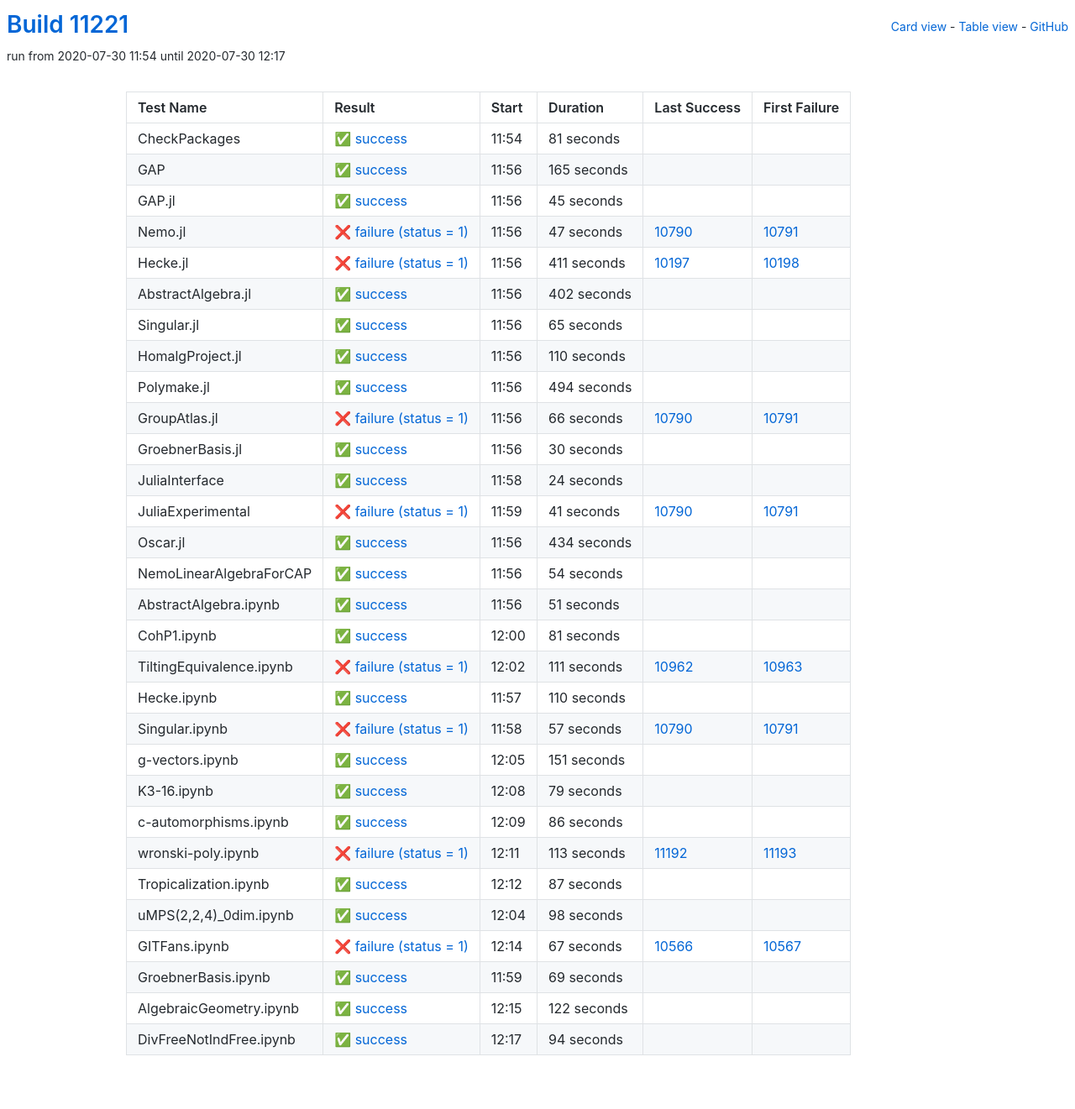
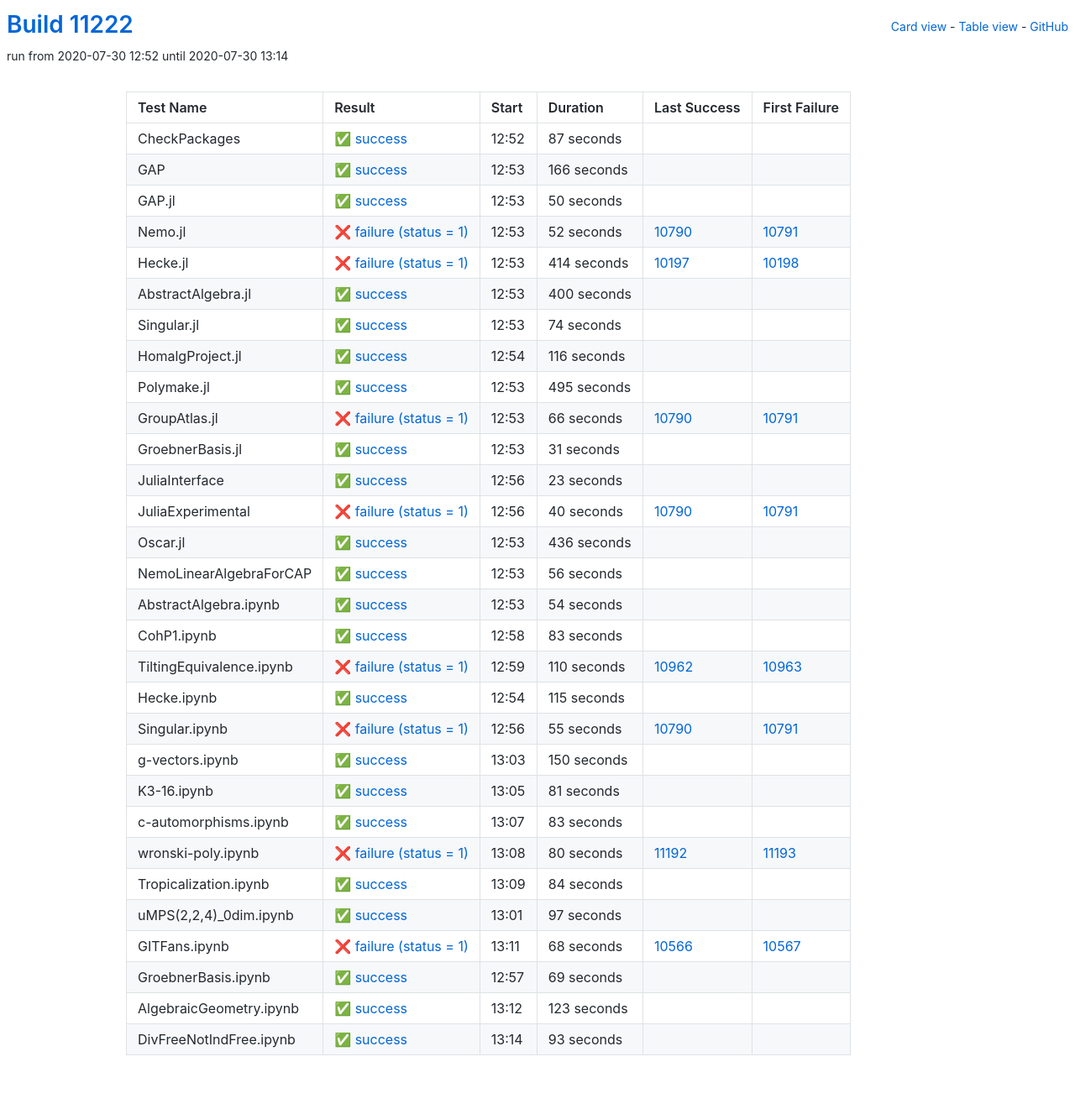
Before and after one commit to oscar-system/oscar-ci-status, a Jekyll site: the page built from table.html, in a window 1280 px wide. Shown: the whole page at 84% size. Built offline with Jekyll 4.4.1, drawn with Linux system fonts in a browser that asks for light colours.

Commit message:
Build #11222

```diff
--- a/_data/ci.yml
+++ b/_data/ci.yml
@@ -1,6 +1,6 @@
 ---
-build: 11221
-build_url: https://oscarci.mathematik.uni-kl.de/job/oscar/11221/
+build: 11222
+build_url: https://oscarci.mathematik.uni-kl.de/job/oscar/11222/
 job: oscar
 organization: oscar-system
 repo: oscar-ci-status
@@ -8,116 +8,116 @@
 tests:
 - name: CheckPackages
   id: checkpackages
-  log: https://oscarci.mathematik.uni-kl.de/job/oscar/11221/artifact/logs/build-11221/CheckPackages.log
-  start: 2020-07-30 11:54
+  log: https://oscarci.mathematik.uni-kl.de/job/oscar/11222/artifact/logs/build-11222/CheckPackages.log
+  start: 2020-07-30 12:52
   success: true
   exitcode: 0
   status: success
-  duration: 81
+  duration: 87
   last_success: false
   last_success_url:
   first_failure: false
   first_failure_url:
 - name: GAP
   id: gap
-  log: https://oscarci.mathematik.uni-kl.de/job/oscar/11221/artifact/logs/build-11221/GAP.log
-  start: 2020-07-30 11:56
+  log: https://oscarci.mathematik.uni-kl.de/job/oscar/11222/artifact/logs/build-11222/GAP.log
+  start: 2020-07-30 12:53
   success: true
   exitcode: 0
   status: success
-  duration: 165
+  duration: 166
   last_success: false
   last_success_url:
   first_failure: false
   first_failure_url:
 - name: GAP.jl
   id: gap-jl
-  log: https://oscarci.mathematik.uni-kl.de/job/oscar/11221/artifact/logs/build-11221/GAP.jl.log
-  start: 2020-07-30 11:56
+  log: https://oscarci.mathematik.uni-kl.de/job/oscar/11222/artifact/logs/build-11222/GAP.jl.log
+  start: 2020-07-30 12:53
   success: true
   exitcode: 0
   status: success
-  duration: 45
+  duration: 50
   last_success: false
   last_success_url:
   first_failure: false
   first_failure_url:
 - name: Nemo.jl
   id: nemo-jl
-  log: https://oscarci.mathematik.uni-kl.de/job/oscar/11221/artifact/logs/build-11221/Nemo.jl.log
-  start: 2020-07-30 11:56
+  log: https://oscarci.mathematik.uni-kl.de/job/oscar/11222/artifact/logs/build-11222/Nemo.jl.log
+  start: 2020-07-30 12:53
   success: false
   exitcode: 1
   status: failure
-  duration: 47
+  duration: 52
   last_success: 10790
   last_success_url: https://oscarci.mathematik.uni-kl.de/job/oscar/10790/
   first_failure: 10791
   first_failure_url: https://oscarci.mathematik.uni-kl.de/job/oscar/10791/
 - name: Hecke.jl
   id: hecke-jl
-  log: https://oscarci.mathematik.uni-kl.de/job/oscar/11221/artifact/logs/build-11221/Hecke.jl.log
-  start: 2020-07-30 11:56
+  log: https://oscarci.mathematik.uni-kl.de/job/oscar/11222/artifact/logs/build-11222/Hecke.jl.log
+  start: 2020-07-30 12:53
   success: false
   exitcode: 1
   status: failure
-  duration: 411
+  duration: 414
   last_success: 10197
   last_success_url: https://oscarci.mathematik.uni-kl.de/job/oscar/10197/
   first_failure: 10198
   first_failure_url: https://oscarci.mathematik.uni-kl.de/job/oscar/10198/
 - name: AbstractAlgebra.jl
   id: abstractalgebra-jl
-  log: https://oscarci.mathematik.uni-kl.de/job/oscar/11221/artifact/logs/build-11221/AbstractAlgebra.jl.log
-  start: 2020-07-30 11:56
+  log: https://oscarci.mathematik.uni-kl.de/job/oscar/11222/artifact/logs/build-11222/AbstractAlgebra.jl.log
+  start: 2020-07-30 12:53
   success: true
   exitcode: 0
   status: success
-  duration: 402
+  duration: 400
   last_success: false
   last_success_url:
   first_failure: false
   first_failure_url:
 - name: Singular.jl
   id: singular-jl
-  log: https://oscarci.mathematik.uni-kl.de/job/oscar/11221/artifact/logs/build-11221/Singular.jl.log
-  start: 2020-07-30 11:56
+  log: https://oscarci.mathematik.uni-kl.de/job/oscar/11222/artifact/logs/build-11222/Singular.jl.log
+  start: 2020-07-30 12:53
   success: true
   exitcode: 0
   status: success
-  duration: 65
+  duration: 74
   last_success: false
   last_success_url:
   first_failure: false
   first_failure_url:
 - name: HomalgProject.jl
   id: homalgproject-jl
-  log: https://oscarci.mathematik.uni-kl.de/job/oscar/11221/artifact/logs/build-11221/HomalgProject.jl.log
-  start: 2020-07-30 11:56
+  log: https://oscarci.mathematik.uni-kl.de/job/oscar/11222/artifact/logs/build-11222/HomalgProject.jl.log
+  start: 2020-07-30 12:54
   success: true
   exitcode: 0
   status: success
-  duration: 110
+  duration: 116
   last_success: false
   last_success_url:
   first_failure: false
   first_failure_url:
 - name: Polymake.jl
   id: polymake-jl
-  log: https://oscarci.mathematik.uni-kl.de/job/oscar/11221/artifact/logs/build-11221/Polymake.jl.log
-  start: 2020-07-30 11:56
+  log: https://oscarci.mathematik.uni-kl.de/job/oscar/11222/artifact/logs/build-11222/Polymake.jl.log
+  start: 2020-07-30 12:53
   success: true
   exitcode: 0
   status: success
-  duration: 494
+  duration: 495
   last_success: false
   last_success_url:
   first_failure: false
   first_failure_url:
 - name: GroupAtlas.jl
   id: groupatlas-jl
-  log: https://oscarci.mathematik.uni-kl.de/job/oscar/11221/artifact/logs/build-11221/GroupAtlas.jl.log
-  start: 2020-07-30 11:56
+  log: https://oscarci.mathematik.uni-kl.de/job/oscar/11222/artifact/logs/build-11222/GroupAtlas.jl.log
+  start: 2020-07-30 12:53
   success: false
   exitcode: 1
   status: failure
@@ -128,56 +128,68 @@
   first_failure_url: https://oscarci.mathematik.uni-kl.de/job/oscar/10791/
 - name: GroebnerBasis.jl
   id: groebnerbasis-jl
-  log: https://oscarci.mathematik.uni-kl.de/job/oscar/11221/artifact/logs/build-11221/GroebnerBasis.jl.log
-  start: 2020-07-30 11:56
+  log: https://oscarci.mathematik.uni-kl.de/job/oscar/11222/artifact/logs/build-11222/GroebnerBasis.jl.log
+  start: 2020-07-30 12:53
   success: true
   exitcode: 0
   status: success
-  duration: 30
+  duration: 31
   last_success: false
   last_success_url:
   first_failure: false
   first_failure_url:
 - name: JuliaInterface
   id: juliainterface
-  log: https://oscarci.mathematik.uni-kl.de/job/oscar/11221/artifact/logs/build-11221/JuliaInterface.log
-  start: 2020-07-30 11:58
+  log: https://oscarci.mathematik.uni-kl.de/job/oscar/11222/artifact/logs/build-11222/JuliaInterface.log
+  start: 2020-07-30 12:56
   success: true
   exitcode: 0
   status: success
-  duration: 24
+  duration: 23
   last_success: false
   last_success_url:
   first_failure: false
   first_failure_url:
 - name: JuliaExperimental
   id: juliaexperimental
-  log: https://oscarci.mathematik.uni-kl.de/job/oscar/11221/artifact/logs/build-11221/JuliaExperimental.log
-  start: 2020-07-30 11:59
+  log: https://oscarci.mathematik.uni-kl.de/job/oscar/11222/artifact/logs/build-11222/JuliaExperimental.log
+  start: 2020-07-30 12:56
   success: false
   exitcode: 1
   status: failure
-  duration: 41
+  duration: 40
   last_success: 10790
   last_success_url: https://oscarci.mathematik.uni-kl.de/job/oscar/10790/
   first_failure: 10791
   first_failure_url: https://oscarci.mathematik.uni-kl.de/job/oscar/10791/
 - name: Oscar.jl
   id: oscar-jl
-  log: https://oscarci.mathematik.uni-kl.de/job/oscar/11221/artifact/logs/build-11221/Oscar.jl.log
-  start: 2020-07-30 11:56
+  log: https://oscarci.mathematik.uni-kl.de/job/oscar/11222/artifact/logs/build-11222/Oscar.jl.log
+  start: 2020-07-30 12:53
   success: true
   exitcode: 0
   status: success
-  duration: 434
+  duration: 436
   last_success: false
   last_success_url:
   first_failure: false
   first_failure_url:
 - name: NemoLinearAlgebraForCAP
   id: nemolinearalgebraforcap
-  log: https://oscarci.mathematik.uni-kl.de/job/oscar/11221/artifact/logs/build-11221/NemoLinearAlgebraForCAP.log
-  start: 2020-07-30 11:56
+  log: https://oscarci.mathematik.uni-kl.de/job/oscar/11222/artifact/logs/build-11222/NemoLinearAlgebraForCAP.log
+  start: 2020-07-30 12:53
+  success: true
+  exitcode: 0
+  status: success
+  duration: 56
+  last_success: false
+  last_success_url:
+  first_failure: false
+  first_failure_url:
+- name: AbstractAlgebra.ipynb
+  id: abstractalgebra-ipynb
+  log: https://oscarci.mathematik.uni-kl.de/job/oscar/11222/artifact/logs/build-11222/AbstractAlgebra.ipynb.log
+  start: 2020-07-30 12:53
   success: true
   exitcode: 0
   status: success
@@ -186,22 +198,70 @@
   last_success_url:
   first_failure: false
   first_failure_url:
-- name: AbstractAlgebra.ipynb
-  id: abstractalgebra-ipynb
-  log: https://oscarci.mathematik.uni-kl.de/job/oscar/11221/artifact/logs/build-11221/AbstractAlgebra.ipynb.log
-  start: 2020-07-30 11:56
+- name: CohP1.ipynb
+  id: cohp1-ipynb
+  log: https://oscarci.mathematik.uni-kl.de/job/oscar/11222/artifact/logs/build-11222/CohP1.ipynb.log
+  start: 2020-07-30 12:58
   success: true
   exitcode: 0
   status: success
-  duration: 51
+  duration: 83
   last_success: false
   last_success_url:
   first_failure: false
   first_failure_url:
-- name: CohP1.ipynb
-  id: cohp1-ipynb
-  log: https://oscarci.mathematik.uni-kl.de/job/oscar/11221/artifact/logs/build-11221/CohP1.ipynb.log
-  start: 2020-07-30 12:00
+- name: TiltingEquivalence.ipynb
+  id: tiltingequivalence-ipynb
+  log: https://oscarci.mathematik.uni-kl.de/job/oscar/11222/artifact/logs/build-11222/TiltingEquivalence.ipynb.log
+  start: 2020-07-30 12:59
+  success: false
+  exitcode: 1
+  status: failure
+  duration: 110
+  last_success: 10962
+  last_success_url: https://oscarci.mathematik.uni-kl.de/job/oscar/10962/
+  first_failure: 10963
+  first_failure_url: https://oscarci.mathematik.uni-kl.de/job/oscar/10963/
+- name: Hecke.ipynb
+  id: hecke-ipynb
+  log: https://oscarci.mathematik.uni-kl.de/job/oscar/11222/artifact/logs/build-11222/Hecke.ipynb.log
+  start: 2020-07-30 12:54
+  success: true
+  exitcode: 0
+  status: success
+  duration: 115
+  last_success: false
+  last_success_url:
+  first_failure: false
+  first_failure_url:
+- name: Singular.ipynb
+  id: singular-ipynb
+  log: https://oscarci.mathematik.uni-kl.de/job/oscar/11222/artifact/logs/build-11222/Singular.ipynb.log
+  start: 2020-07-30 12:56
+  success: false
+  exitcode: 1
+  status: failure
+  duration: 55
+  last_success: 10790
+  last_success_url: https://oscarci.mathematik.uni-kl.de/job/oscar/10790/
+  first_failure: 10791
+  first_failure_url: https://oscarci.mathematik.uni-kl.de/job/oscar/10791/
+- name: g-vectors.ipynb
+  id: g-vectors-ipynb
+  log: https://oscarci.mathematik.uni-kl.de/job/oscar/11222/artifact/logs/build-11222/g-vectors.ipynb.log
+  start: 2020-07-30 13:03
+  success: true
+  exitcode: 0
+  status: success
+  duration: 150
+  last_success: false
+  last_success_url:
+  first_failure: false
+  first_failure_url:
+- name: K3-16.ipynb
+  id: k3-16-ipynb
+  log: https://oscarci.mathematik.uni-kl.de/job/oscar/11222/artifact/logs/build-11222/K3-16.ipynb.log
+  start: 2020-07-30 13:05
   success: true
   exitcode: 0
   status: success
@@ -210,130 +270,70 @@
   last_success_url:
   first_failure: false
   first_failure_url:
-- name: TiltingEquivalence.ipynb
-  id: tiltingequivalence-ipynb
-  log: https://oscarci.mathematik.uni-kl.de/job/oscar/11221/artifact/logs/build-11221/TiltingEquivalence.ipynb.log
-  start: 2020-07-30 12:02
-  success: false
-  exitcode: 1
-  status: failure
-  duration: 111
-  last_success: 10962
-  last_success_url: https://oscarci.mathematik.uni-kl.de/job/oscar/10962/
-  first_failure: 10963
-  first_failure_url: https://oscarci.mathematik.uni-kl.de/job/oscar/10963/
-- name: Hecke.ipynb
-  id: hecke-ipynb
-  log: https://oscarci.mathematik.uni-kl.de/job/oscar/11221/artifact/logs/build-11221/Hecke.ipynb.log
-  start: 2020-07-30 11:57
+- name: c-automorphisms.ipynb
+  id: c-automorphisms-ipynb
+  log: https://oscarci.mathematik.uni-kl.de/job/oscar/11222/artifact/logs/build-11222/c-automorphisms.ipynb.log
+  start: 2020-07-30 13:07
   success: true
   exitcode: 0
   status: success
-  duration: 110
-  last_success: false
-  last_success_url:
-  first_failure: false
-  first_failure_url:
-- name: Singular.ipynb
-  id: singular-ipynb
-  log: https://oscarci.mathematik.uni-kl.de/job/oscar/11221/artifact/logs/build-11221/Singular.ipynb.log
-  start: 2020-07-30 11:58
-  success: false
-  exitcode: 1
-  status: failure
-  duration: 57
-  last_success: 10790
-  last_success_url: https://oscarci.mathematik.uni-kl.de/job/oscar/10790/
-  first_failure: 10791
-  first_failure_url: https://oscarci.mathematik.uni-kl.de/job/oscar/10791/
-- name: g-vectors.ipynb
-  id: g-vectors-ipynb
-  log: https://oscarci.mathematik.uni-kl.de/job/oscar/11221/artifact/logs/build-11221/g-vectors.ipynb.log
-  start: 2020-07-30 12:05
-  success: true
-  exitcode: 0
-  status: success
-  duration: 151
-  last_success: false
-  last_success_url:
-  first_failure: false
-  first_failure_url:
-- name: K3-16.ipynb
-  id: k3-16-ipynb
-  log: https://oscarci.mathematik.uni-kl.de/job/oscar/11221/artifact/logs/build-11221/K3-16.ipynb.log
-  start: 2020-07-30 12:08
-  success: true
-  exitcode: 0
-  status: success
-  duration: 79
-  last_success: false
-  last_success_url:
-  first_failure: false
-  first_failure_url:
-- name: c-automorphisms.ipynb
-  id: c-automorphisms-ipynb
-  log: https://oscarci.mathematik.uni-kl.de/job/oscar/11221/artifact/logs/build-11221/c-automorphisms.ipynb.log
-  start: 2020-07-30 12:09
-  success: true
-  exitcode: 0
-  status: success
-  duration: 86
+  duration: 83
   last_success: false
   last_success_url:
   first_failure: false
   first_failure_url:
 - name: wronski-poly.ipynb
   id: wronski-poly-ipynb
-  log: https://oscarci.mathematik.uni-kl.de/job/oscar/11221/artifact/logs/build-11221/wronski-poly.ipynb.log
-  start: 2020-07-30 12:11
+  log: https://oscarci.mathematik.uni-kl.de/job/oscar/11222/artifact/logs/build-11222/wronski-poly.ipynb.log
+  start: 2020-07-30 13:08
   success: false
   exitcode: 1
   status: failure
-  duration: 113
+  duration: 80
   last_success: 11192
   last_success_url: https://oscarci.mathematik.uni-kl.de/job/oscar/11192/
   first_failure: 11193
   first_failure_url: https://oscarci.mathematik.uni-kl.de/job/oscar/11193/
 - name: Tropicalization.ipynb
   id: tropicalization-ipynb
-  log: https://oscarci.mathematik.uni-kl.de/job/oscar/11221/artifact/logs/build-11221/Tropicalization.ipynb.log
-  start: 2020-07-30 12:12
+  log: https://oscarci.mathematik.uni-kl.de/job/oscar/11222/artifact/logs/build-11222/Tropicalization.ipynb.log
+  start: 2020-07-30 13:09
   success: true
   exitcode: 0
   status: success
-  duration: 87
+  duration: 84
   last_success: false
   last_success_url:
   first_failure: false
   first_failure_url:
 - name: uMPS(2,2,4)_0dim.ipynb
   id: umps-2-2-4-0dim-ipynb
-  log: https://oscarci.mathematik.uni-kl.de/job/oscar/11221/artifact/logs/build-11221/uMPS-2-2-4-_0dim.ipynb.log
-  start: 2020-07-30 12:04
+  log: https://oscarci.mathematik.uni-kl.de/job/oscar/11222/artifact/logs/build-11222/uMPS-2-2-4-_0dim.ipynb.log
+  start: 2020-07-30 13:01
   success: true
   exitcode: 0
   status: success
-  duration: 98
+  duration: 97
   last_success: false
   last_success_url:
   first_failure: false
   first_failure_url:
 - name: GITFans.ipynb
   id: gitfans-ipynb
-  log: https://oscarci.mathematik.uni-kl.de/job/oscar/11221/artifact/logs/build-11221/GITFans.ipynb.log
-  start: 2020-07-30 12:14
+  log: https://oscarci.mathematik.uni-kl.de/job/oscar/11222/artifact/logs/build-11222/GITFans.ipynb.log
+  start: 2020-07-30 13:11
   success: false
   exitcode: 1
   status: failure
-  duration: 67
+  duration: 68
   last_success: 10566
   last_success_url: https://oscarci.mathematik.uni-kl.de/job/oscar/10566/
   first_failure: 10567
   first_failure_url: https://oscarci.mathematik.uni-kl.de/job/oscar/10567/
 - name: GroebnerBasis.ipynb
   id: groebnerbasis-ipynb
-  log: https://oscarci.mathematik.uni-kl.de/job/oscar/11221/artifact/logs/build-11221/GroebnerBasis.ipynb.log
-  start: 2020-07-30 11:59
+  log: https://oscarci.mathematik.uni-kl.de/job/oscar/11222/artifact/logs/build-11222/GroebnerBasis.ipynb.log
+  start: 2020-07-30 12:57
   success: true
   exitcode: 0
   status: success
@@ -344,24 +344,24 @@
   first_failure_url:
 - name: AlgebraicGeometry.ipynb
   id: algebraicgeometry-ipynb
-  log: https://oscarci.mathematik.uni-kl.de/job/oscar/11221/artifact/logs/build-11221/AlgebraicGeometry.ipynb.log
-  start: 2020-07-30 12:15
+  log: https://oscarci.mathematik.uni-kl.de/job/oscar/11222/artifact/logs/build-11222/AlgebraicGeometry.ipynb.log
+  start: 2020-07-30 13:12
   success: true
   exitcode: 0
   status: success
-  duration: 122
+  duration: 123
   last_success: false
   last_success_url:
   first_failure: false
   first_failure_url:
 - name: DivFreeNotIndFree.ipynb
   id: divfreenotindfree-ipynb
-  log: https://oscarci.mathematik.uni-kl.de/job/oscar/11221/artifact/logs/build-11221/DivFreeNotIndFree.ipynb.log
-  start: 2020-07-30 12:17
+  log: https://oscarci.mathematik.uni-kl.de/job/oscar/11222/artifact/logs/build-11222/DivFreeNotIndFree.ipynb.log
+  start: 2020-07-30 13:14
   success: true
   exitcode: 0
   status: success
-  duration: 94
+  duration: 93
   last_success: false
   last_success_url:
   first_failure: false
```
Also changed, not shown: README.md.
